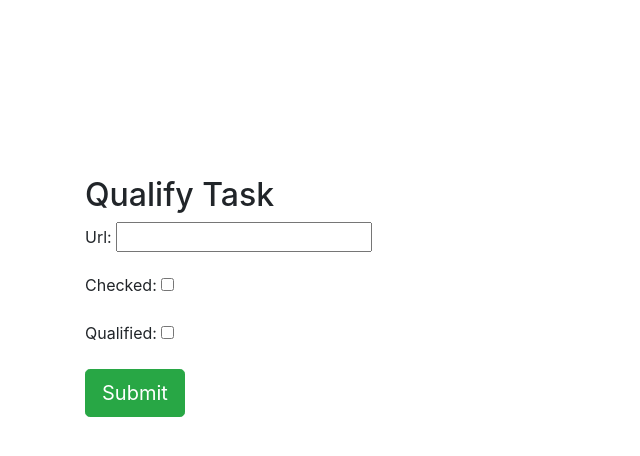
After one commit to TechRenT/data_entry_app, a Django app: template vrpages/templates/vrpages/rawurl_qualify.html in a window 1280 px wide. The commit adds this page. Shown: the top 456 px of the page, without its empty margins (0-640 px from the left). Run offline with Django 3.2, Linux system fonts and the light colour scheme; the template is opened without the code that fills it: values that come from a table or form of the project are taken from there, others are empty; some libraries are stand-ins or nearby versions.

Commit message:
add the feature to quality raw urls

```diff
--- a/vrpages/admin.py
+++ b/vrpages/admin.py
@@ -5,7 +5,7 @@ from import_export.admin import ImportExportModelAdmin
 from . import models
 
 
-class RawUrlInline(admin.StackedInline):
+class RawUrlInline(admin.TabularInline):
     model = models.RawUrl
 
 
--- /dev/null
+++ b/vrpages/forms.py
@@ -0,0 +1,12 @@
+from django import forms
+
+from . import models
+
+class RawUrlForm(forms.ModelForm):
+    class Meta:
+        model = models.RawUrl
+        fields = [
+            'url',
+            'checked',
+            'qualified'
+        ]
--- a/vrpages/models.py
+++ b/vrpages/models.py
@@ -1,3 +1,4 @@
+from django.core.urlresolvers import reverse
 from django.db import models
 
 
--- /dev/null
+++ b/vrpages/templates/vrpages/rawurl_qualify.html
@@ -0,0 +1,14 @@
+{% extends "layout.html" %}
+
+{% block title %}Qualify Task{% endblock %}
+
+{% block content %}
+    <div class="container text-xs-center">
+        <h2>Qualify Task</h2>
+        <form action="" method="POST">
+            {% csrf_token %}
+            {{ form.as_p }}
+            <input type="submit" value="Submit" class="btn btn-success btn-lg">
+        </form>
+    </div>
+{% endblock %}
--- a/vrpages/templates/vrpages/vrpage_list.html
+++ b/vrpages/templates/vrpages/vrpage_list.html
@@ -4,7 +4,7 @@
 
 {% block content %}
     {% for vrpage in vrpages %}
-    <h2><a href="{% url 'vrpages:detail' pk=vrpage.pk %}">{{ vrpage.name }}</a></h2>
+    <h2><a href="{% url 'vrpages:rawurl_qualify' pk=vrpage.pk %}">{{ vrpage.name }}</a></h2>
     <p>{{ vrpage.url }}</p>
     {% endfor %}
 {% endblock %}
--- a/vrpages/urls.py
+++ b/vrpages/urls.py
@@ -6,5 +6,5 @@ urlpatterns = [
     url(r'^$', views.vrpage_list, name='list'),
     url(r'(?P<vrpage_pk>\d+)/(?P<rawurl_pk>\d+)/$', views.rawurl_detail,
         name='rawurl'),
-    url(r'(?P<pk>\d+)/$', views.vrpage_detail, name='detail'),
+    url(r'(?P<pk>\d+)/qualify/$', views.rawurl_qualify, name='rawurl_qualify'),
 ]
```
Also changed, not shown: vrpages/views.py (+16 -4 lines), vrpages/templates/vrpages/rawurl_form.html (deleted).
